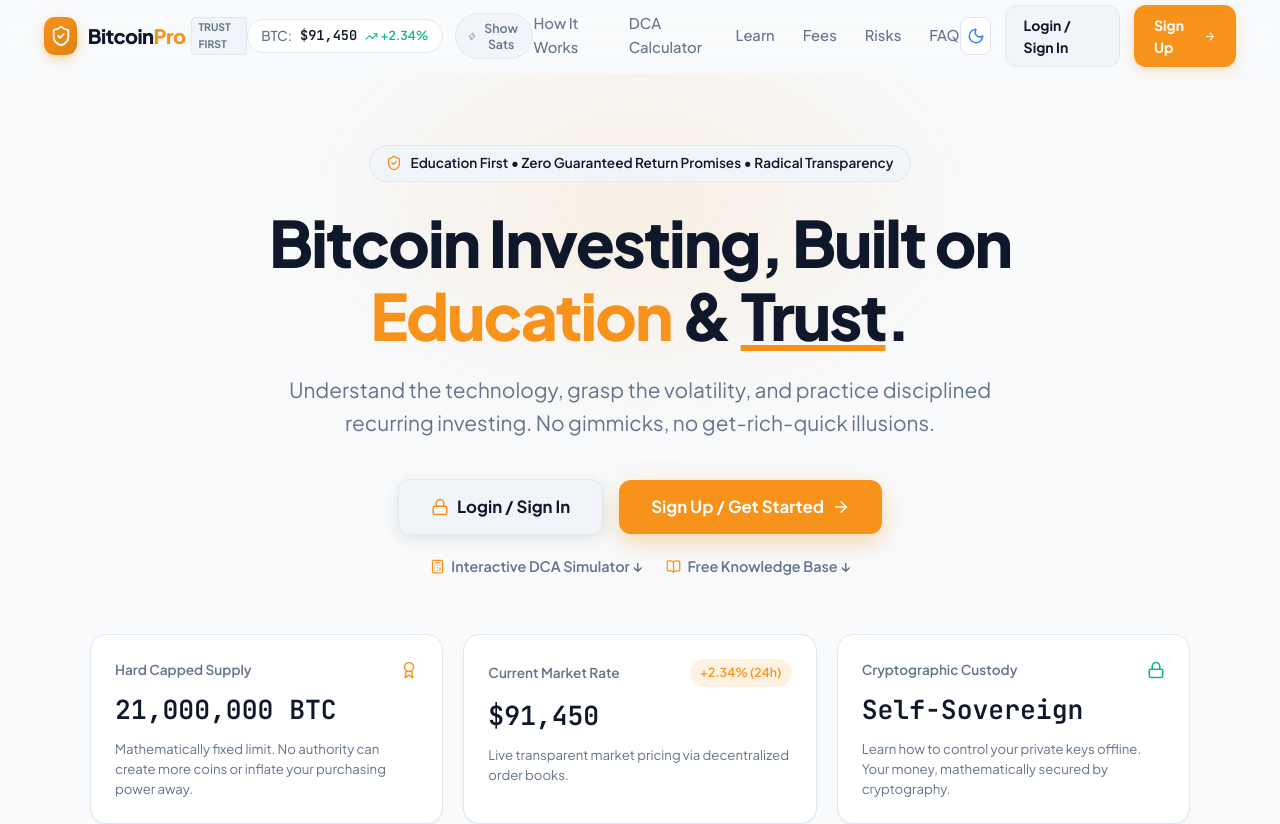
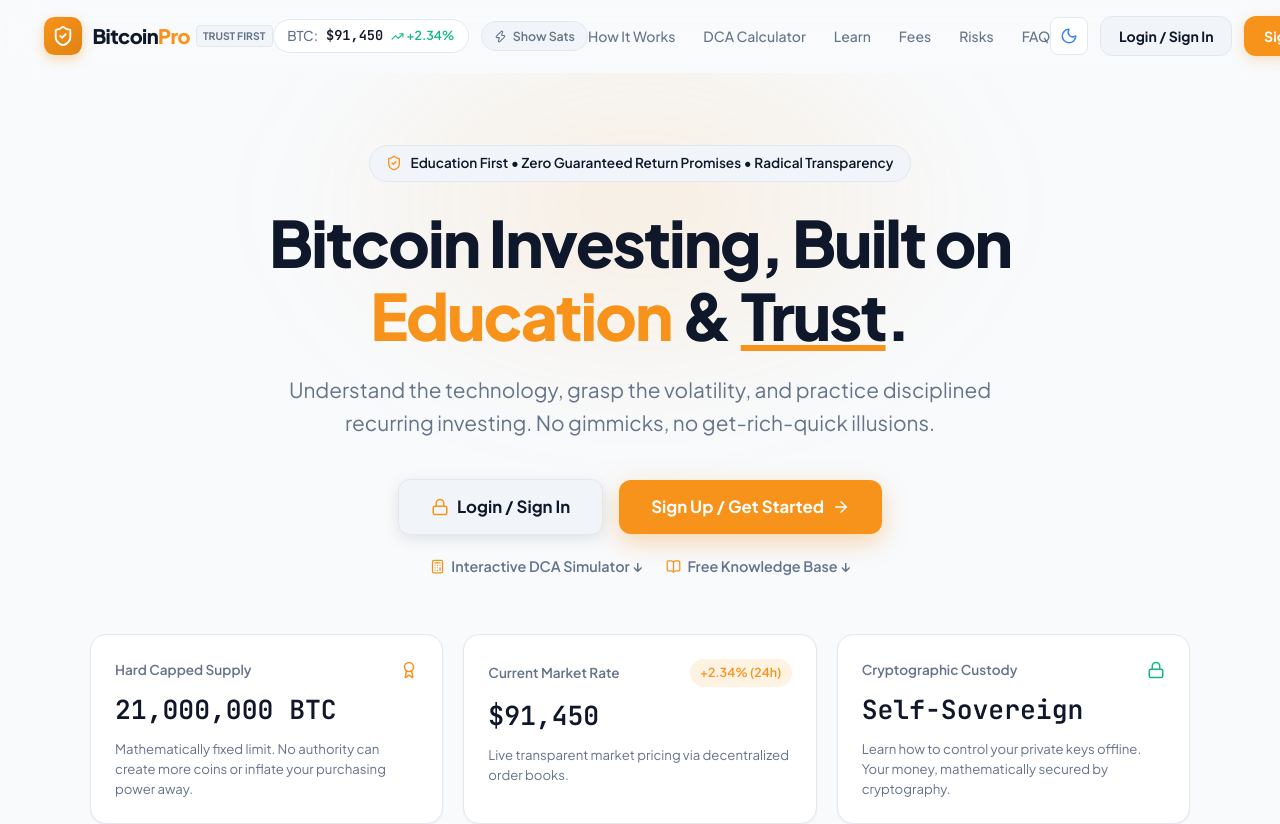
Before and after one commit to ayomideadeniran/Bitcoinpro, a Next.js app: page / in a window 1280 px wide. Shown: the top 824 px of the page. Built offline with nearby package versions, Linux system fonts and the light colour scheme; no server answers.

Commit message:
fix(navbar): comprehensive responsive layout for mobile, tablet, and desktop

```diff
--- a/src/app/globals.css
+++ b/src/app/globals.css
@@ -345,53 +345,94 @@
 
 /* ============================================
    NAVBAR RESPONSIVE — App Router Safe
-   (styled-jsx does NOT work in App Router)
    ============================================ */
 
-/* Hidden by default on mobile */
+/* Hidden by default on mobile / tablet (< 1024px) */
 .desktop-nav,
 .desktop-live-ticker,
 #nav-signin-desktop,
 #nav-cta-desktop,
 #nav-logout-desktop,
-.desktop-user-pill {
+.desktop-user-pill,
+.nav-btn-desktop {
   display: none !important;
 }
 
-/* Show mobile login quick button and hamburger on small screens */
+/* Nav links: prevent any multi-line wrapping */
+.nav-link {
+  font-size: 0.875rem;
+  font-weight: 500;
+  color: var(--text-muted);
+  text-decoration: none;
+  white-space: nowrap;
+  transition: color 0.15s ease;
+}
+
+.nav-link:hover {
+  color: var(--text-main);
+}
+
+/* Show mobile quick action button and hamburger on small screens */
+.mobile-auth-quick,
 .mobile-login-quick {
   display: inline-flex !important;
+  white-space: nowrap;
 }
 
 .mobile-menu-btn {
   display: inline-flex !important;
 }
 
-/* Show desktop elements at 900px and above */
-@media (min-width: 900px) {
+/* Small mobile tweaks (< 480px) */
+@media (max-width: 480px) {
+  .brand-trust-badge {
+    display: none !important;
+  }
+}
+
+/* Desktop Breakpoint: 1024px and above */
+@media (min-width: 1024px) {
   .desktop-nav {
     display: flex !important;
+    align-items: center;
+    gap: 1.1rem;
   }
-  .desktop-live-ticker {
-    display: flex !important;
+  #nav-signin-desktop,
+  #nav-cta-desktop,
+  #nav-logout-desktop,
+  .nav-btn-desktop {
+    display: inline-flex !important;
+    white-space: nowrap;
   }
-  #nav-signin-desktop {
-    display: inline-flex !important;
-  }
-  #nav-cta-desktop {
-    display: inline-flex !important;
-  }
-  #nav-logout-desktop {
-    display: inline-flex !important;
-  }
-  .desktop-user-pill {
-    display: flex !important;
-  }
+  .mobile-auth-quick,
   .mobile-login-quick {
     display: none !important;
   }
   .mobile-menu-btn {
     display: none !important;
+  }
+  .mobile-nav-drawer {
+    display: none !important;
+  }
+}
+
+/* Medium Desktop Breakpoint: 1180px and above — Show User Pill */
+@media (min-width: 1180px) {
+  .desktop-user-pill {
+    display: flex !important;
+  }
+  .desktop-nav {
+    gap: 1.35rem;
+  }
+}
+
+/* Wide Desktop Breakpoint: 1280px and above — Show Live Price Ticker */
+@media (min-width: 1280px) {
+  .desktop-nav {
+    gap: 1.75rem;
+  }
+  .desktop-live-ticker {
+    display: flex !important;
   }
 }
 
--- a/src/components/Navbar.tsx
+++ b/src/components/Navbar.tsx
@@ -29,6 +29,16 @@
   }, []);
 
   useEffect(() => {
+    const handleResize = () => {
+      if (window.innerWidth >= 1024) {
+        setMobileMenuOpen(false);
+      }
+    };
+    window.addEventListener('resize', handleResize);
+    return () => window.removeEventListener('resize', handleResize);
+  }, []);
+
+  useEffect(() => {
     // Fetch live market data
     fetch('/api/btc-price')
       .then((res) => res.json())
@@ -51,6 +61,7 @@
         backgroundColor: isScrolled ? 'var(--bg-glass)' : 'transparent',
         borderBottom: isScrolled ? '1px solid var(--border-subtle)' : '1px solid transparent',
         transition: 'all 0.25s ease',
+        width: '100%',
       }}
     >
       <div
@@ -70,6 +81,7 @@
             alignItems: 'center',
             gap: '0.65rem',
             textDecoration: 'none',
+            flexShrink: 0,
           }}
         >
           <div
@@ -83,16 +95,18 @@
               justifyContent: 'center',
               color: '#ffffff',
               boxShadow: '0 4px 12px rgba(247, 147, 26, 0.35)',
+              flexShrink: 0,
             }}
           >
             <ShieldCheck size={22} />
           </div>
           <div>
             <div style={{ display: 'flex', alignItems: 'center', gap: '0.35rem' }}>
-              <span style={{ fontSize: '1.25rem', fontWeight: 800, letterSpacing: '-0.03em', color: 'var(--text-main)' }}>
+              <span style={{ fontSize: '1.25rem', fontWeight: 800, letterSpacing: '-0.03em', color: 'var(--text-main)', whiteSpace: 'nowrap' }}>
                 Bitcoin<span style={{ color: 'var(--brand-btc)' }}>Pro</span>
               </span>
               <span
+                className="brand-trust-badge"
                 style={{
                   fontSize: '0.65rem',
                   fontWeight: 700,
@@ -102,6 +116,7 @@
                   background: 'var(--bg-surface-elevated)',
                   border: '1px solid var(--border-subtle)',
                   color: 'var(--text-muted)',
+                  whiteSpace: 'nowrap',
                 }}
               >
                 Trust First
@@ -110,12 +125,12 @@
           </div>
         </Link>
 
-        {/* Live Market Price Pill & Sats Toggle */}
+        {/* Live Market Price Pill & Sats Toggle (Large Desktop >= 1240px) */}
         <div
           style={{
-            display: 'none',
             alignItems: 'center',
             gap: '0.75rem',
+            flexShrink: 0,
           }}
           className="desktop-live-ticker"
         >
@@ -129,6 +144,7 @@
               background: 'var(--bg-surface)',
               border: '1px solid var(--border-subtle)',
               fontSize: '0.85rem',
+              whiteSpace: 'nowrap',
             }}
           >
             <span style={{ color: 'var(--text-muted)', fontWeight: 500 }}>BTC:</span>
@@ -167,6 +183,7 @@
               border: satsMode ? '1px solid var(--brand-btc)' : '1px solid var(--border-subtle)',
               color: satsMode ? 'var(--brand-btc)' : 'var(--text-muted)',
               transition: 'all 0.2s ease',
+              whiteSpace: 'nowrap',
             }}
           >
             <Zap size={13} />
@@ -174,44 +191,36 @@
           </button>
         </div>
 
-        {/* Desktop Navigation Links */}
-        <nav
-          style={{
-            display: 'none',
-            alignItems: 'center',
-            gap: '1.75rem',
-          }}
-          className="desktop-nav"
-        >
-          <a href="#how-it-works" style={{ fontSize: '0.925rem', fontWeight: 500, color: 'var(--text-muted)', transition: 'color 0.15s' }}>
+        {/* Desktop Navigation Links (>= 1024px) */}
+        <nav className="desktop-nav">
+          <a href="#how-it-works" className="nav-link">
             How It Works
           </a>
-          <a href="#calculator" style={{ fontSize: '0.925rem', fontWeight: 500, color: 'var(--text-muted)', transition: 'color 0.15s' }}>
+          <a href="#calculator" className="nav-link">
             DCA Calculator
           </a>
-          <a href="#education" style={{ fontSize: '0.925rem', fontWeight: 500, color: 'var(--text-muted)', transition: 'color 0.15s' }}>
+          <a href="#education" className="nav-link">
             Learn
           </a>
-          <a href="#fees" style={{ fontSize: '0.925rem', fontWeight: 500, color: 'var(--text-muted)', transition: 'color 0.15s' }}>
+          <a href="#fees" className="nav-link">
             Fees
           </a>
-          <a href="#risks" style={{ fontSize: '0.925rem', fontWeight: 500, color: 'var(--text-muted)', transition: 'color 0.15s' }}>
+          <a href="#risks" className="nav-link">
             Risks
           </a>
-          <a href="#faq" style={{ fontSize: '0.925rem', fontWeight: 500, color: 'var(--text-muted)', transition: 'color 0.15s' }}>
+          <a href="#faq" className="nav-link">
             FAQ
           </a>
         </nav>
 
-        {/* Right Actions: Theme Toggle & Auth State */}
-        <div style={{ display: 'flex', alignItems: 'center', gap: '0.85rem' }}>
+        {/* Right Actions: Theme Toggle, Auth Actions & Mobile Menu */}
+        <div style={{ display: 'flex', alignItems: 'center', gap: '0.75rem', flexShrink: 0 }}>
           <ThemeToggle />
 
           {isAuthenticated ? (
             <>
               <div
                 style={{
-                  display: 'none',
                   alignItems: 'center',
                   gap: '0.4rem',
                   padding: '0.35rem 0.65rem',
@@ -223,18 +232,17 @@
                 }}
                 className="desktop-user-pill"
               >
-                <div style={{ width: '7px', height: '7px', borderRadius: '50%', background: '#10b981' }} />
+                <div style={{ width: '7px', height: '7px', borderRadius: '50%', background: '#10b981', flexShrink: 0 }} />
                 <span style={{ fontWeight: 600, color: 'var(--text-main)', maxWidth: '110px', overflow: 'hidden', textOverflow: 'ellipsis', whiteSpace: 'nowrap' }}>
                   {user?.name || 'Investor'}
                 </span>
               </div>
               <Link
                 href="/dashboard"
-                className="btn btn-primary"
+                className="btn btn-primary nav-btn-desktop"
                 style={{
                   padding: '0.55rem 1.15rem',
                   fontSize: '0.875rem',
-                  display: 'none',
                 }}
                 id="nav-cta-desktop"
               >
@@ -244,7 +252,6 @@
               <button
                 onClick={logout}
                 style={{
-                  display: 'none',
                   padding: '0.45rem 0.75rem',
                   fontSize: '0.8rem',
                   fontWeight: 600,
@@ -254,21 +261,32 @@
                   borderRadius: '0.5rem',
                   cursor: 'pointer',
                 }}
+                className="nav-btn-desktop"
                 id="nav-logout-desktop"
                 title="Sign out of your account"
               >
                 Sign Out
               </button>
+              <Link
+                href="/dashboard"
+                className="btn btn-primary mobile-auth-quick"
+                style={{
+                  fontSize: '0.8rem',
+                  fontWeight: 700,
+                  padding: '0.4rem 0.85rem',
+                }}
+              >
+                Dashboard
+              </Link>
             </>
           ) : (
             <>
               <Link
                 href="/login"
-                className="btn btn-secondary"
+                className="btn btn-secondary nav-btn-desktop"
                 style={{
                   fontSize: '0.875rem',
                   fontWeight: 700,
-                  display: 'none',
                   padding: '0.5rem 1.1rem',
                   border: '1px solid var(--border-subtle)',
                 }}
@@ -278,12 +296,11 @@
               </Link>
               <Link
                 href="/register"
-                className="btn btn-primary"
+                className="btn btn-primary nav-btn-desktop"
                 style={{
                   padding: '0.55rem 1.25rem',
                   fontSize: '0.875rem',
                   fontWeight: 700,
-                  display: 'none',
                 }}
                 id="nav-cta-desktop"
               >
@@ -292,7 +309,7 @@
               </Link>
               <Link
                 href="/login"
-                className="btn btn-secondary mobile-login-quick"
+                className="btn btn-secondary mobile-auth-quick mobile-login-quick"
                 style={{
                   fontSize: '0.8rem',
                   fontWeight: 700,
@@ -309,7 +326,6 @@
           <button
             onClick={() => setMobileMenuOpen(!mobileMenuOpen)}
             style={{
-              display: 'inline-flex',
               alignItems: 'center',
               justifyContent: 'center',
               width: '40px',
@@ -318,6 +334,7 @@
               background: 'var(--bg-surface)',
               border: '1px solid var(--border-subtle)',
               color: 'var(--text-main)',
+              flexShrink: 0,
             }}
             className="mobile-menu-btn"
             aria-label="Toggle navigation menu"
@@ -330,6 +347,7 @@
       {/* Mobile Drawer */}
       {mobileMenuOpen && (
         <div
+          className="mobile-nav-drawer"
           style={{
             background: 'var(--bg-surface)',
             borderBottom: '1px solid var(--border-subtle)',
```
